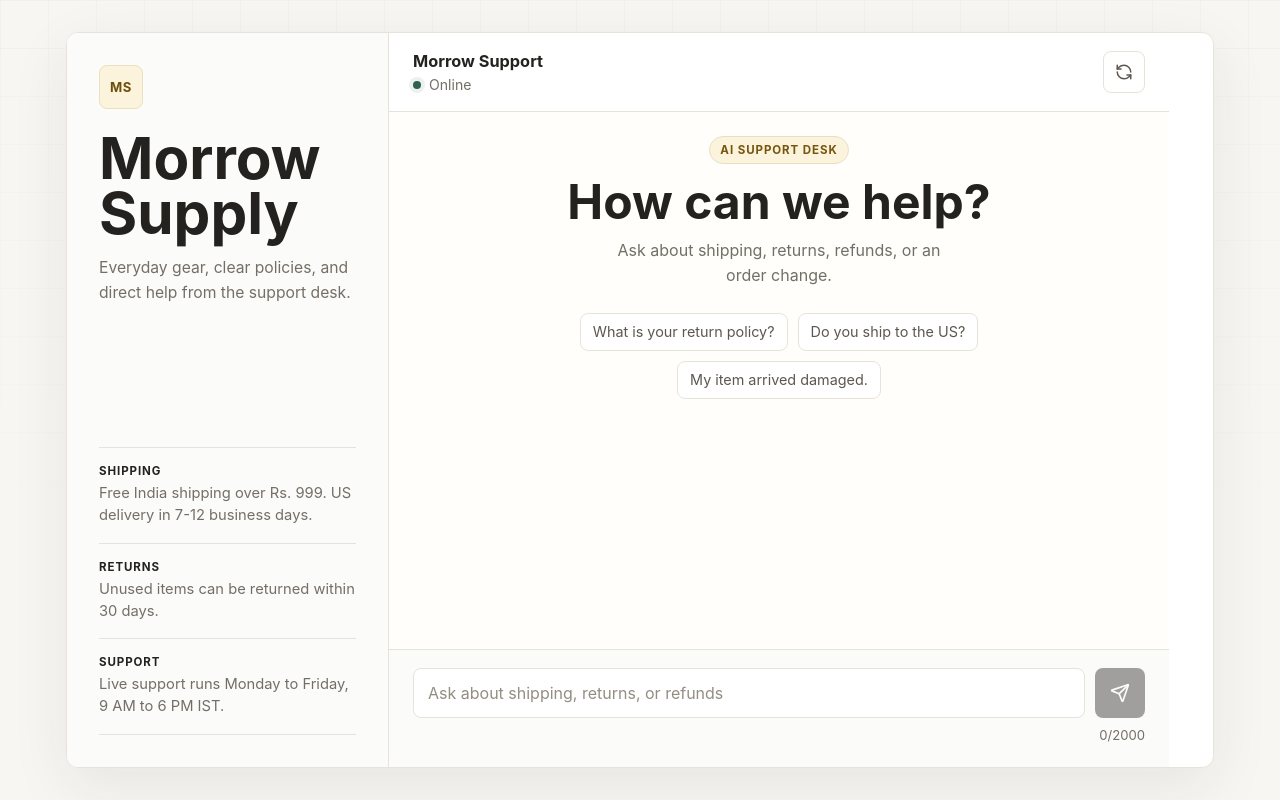
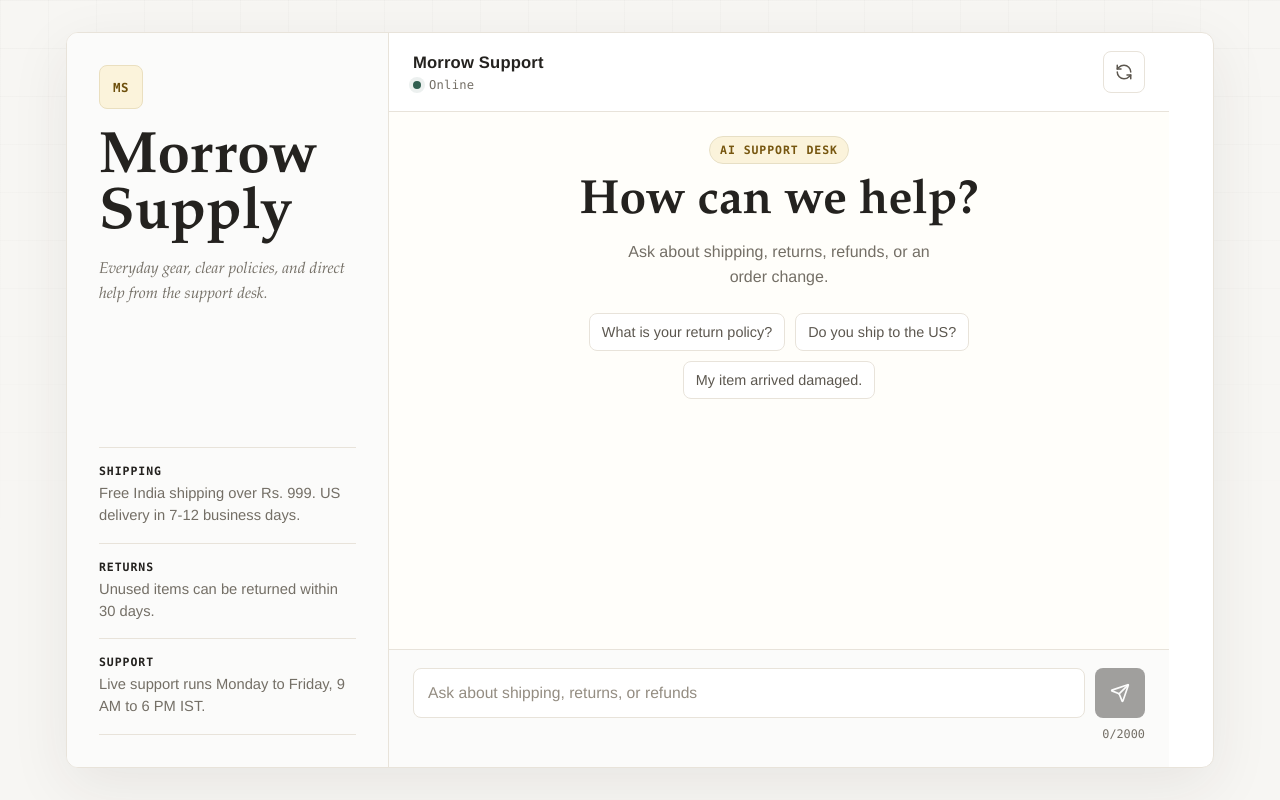
Before and after one commit to ph03iA/spur-assignment-, a Next.js app: page / in a window 1280 px wide. Built offline with nearby package versions, Linux system fonts and the light colour scheme.

Commit message:
style: refine typography system

```diff
--- a/src/app/globals.css
+++ b/src/app/globals.css
@@ -18,6 +18,14 @@
   --warning: #9b5c1a;
   --shadow: 0 18px 60px rgb(49 43 32 / 8%);
   --ease-out: cubic-bezier(0.16, 1, 0.3, 1);
+  --font-display: "Iowan Old Style", "Palatino Linotype", Palatino, Georgia,
+    ui-serif, serif;
+  --font-body: "Aptos", "Segoe UI Variable Text", "Helvetica Neue", Arial,
+    ui-sans-serif, system-ui, sans-serif;
+  --font-ui: "Segoe UI Variable Display", "Aptos Display", "Helvetica Neue",
+    Arial, ui-sans-serif, system-ui, sans-serif;
+  --font-mono: "Cascadia Mono", "SFMono-Regular", "SF Mono", Consolas,
+    "Liberation Mono", monospace;
 }
 
 * {
@@ -33,9 +41,10 @@ body {
 body {
   background: var(--background);
   color: var(--text);
-  font-family:
-    Geist, "SF Pro Display", "Helvetica Neue", Arial, ui-sans-serif, system-ui,
-    sans-serif;
+  font-family: var(--font-body);
+  font-feature-settings: "kern", "liga", "calt";
+  font-kerning: normal;
+  text-rendering: optimizeLegibility;
 }
 
 body::before {
@@ -104,7 +113,8 @@ textarea:focus-visible {
   border-radius: 8px;
   background: #fbf3db;
   color: #6d4f0c;
-  font-size: 0.82rem;
+  font-family: var(--font-mono);
+  font-size: 0.78rem;
   font-weight: 750;
   letter-spacing: 0.04em;
 }
@@ -113,16 +123,19 @@ textarea:focus-visible {
   max-width: 11ch;
   margin: 22px 0 14px;
   color: #24221f;
+  font-family: var(--font-display);
   font-size: clamp(2.35rem, 5vw, 3.65rem);
-  font-weight: 650;
-  line-height: 0.94;
+  font-weight: 600;
+  line-height: 0.96;
   letter-spacing: 0;
 }
 
 .store-panel p {
   margin: 0;
   color: var(--muted);
+  font-family: var(--font-display);
   font-size: 0.98rem;
+  font-style: italic;
   line-height: 1.6;
 }
 
@@ -147,8 +160,9 @@ textarea:focus-visible {
 
 .policy-list strong {
   color: var(--text);
+  font-family: var(--font-mono);
   font-size: 0.72rem;
-  font-weight: 750;
+  font-weight: 700;
   letter-spacing: 0.08em;
   text-transform: uppercase;
 }
@@ -184,8 +198,10 @@ textarea:focus-visible {
 
 .chat-title strong {
   color: var(--text);
-  font-size: 1.02rem;
+  font-family: var(--font-ui);
+  font-size: 1.04rem;
   font-weight: 700;
+  letter-spacing: 0.01em;
 }
 
 .status-line {
@@ -193,7 +209,9 @@ textarea:focus-visible {
   align-items: center;
   gap: 8px;
   color: var(--muted);
-  font-size: 0.88rem;
+  font-family: var(--font-mono);
+  font-size: 0.76rem;
+  letter-spacing: 0.02em;
 }
 
 .status-dot {
@@ -271,8 +289,9 @@ textarea:focus-visible {
   background: #fbf3db;
   color: #76560f;
   padding: 6px 10px;
+  font-family: var(--font-mono);
   font-size: 0.72rem;
-  font-weight: 750;
+  font-weight: 700;
   letter-spacing: 0.08em;
   text-transform: uppercase;
 }
@@ -280,9 +299,10 @@ textarea:focus-visible {
 .empty-state h2 {
   margin: 0 0 12px;
   color: var(--text);
+  font-family: var(--font-display);
   font-size: clamp(2rem, 4vw, 3rem);
-  font-weight: 650;
-  line-height: 1;
+  font-weight: 600;
+  line-height: 1.02;
   letter-spacing: 0;
 }
 
@@ -309,7 +329,9 @@ textarea:focus-visible {
   color: var(--muted-strong);
   padding: 8px 12px;
   cursor: pointer;
+  font-family: var(--font-ui);
   font-size: 0.9rem;
+  font-weight: 560;
   transition:
     background-color 180ms var(--ease-out),
     border-color 180ms var(--ease-out),
@@ -342,6 +364,7 @@ textarea:focus-visible {
   max-width: min(76%, 560px);
   border-radius: 8px;
   padding: 12px 14px;
+  font-family: var(--font-body);
   font-size: 0.96rem;
   line-height: 1.52;
   white-space: pre-wrap;
@@ -407,6 +430,8 @@ textarea:focus-visible {
   padding: 13px 14px;
   background: var(--surface-strong);
   color: var(--text);
+  font-family: var(--font-body);
+  font-size: 0.98rem;
   line-height: 1.38;
   outline: none;
   transition:
@@ -434,6 +459,7 @@ textarea:focus-visible {
   background: var(--text);
   color: #ffffff;
   cursor: pointer;
+  font-family: var(--font-ui);
   transition:
     background-color 180ms var(--ease-out),
     opacity 180ms var(--ease-out),
@@ -460,7 +486,9 @@ textarea:focus-visible {
   justify-content: space-between;
   gap: 16px;
   color: var(--muted);
-  font-size: 0.82rem;
+  font-family: var(--font-mono);
+  font-size: 0.74rem;
+  font-variant-numeric: tabular-nums;
 }
 
 .error-text {
```
